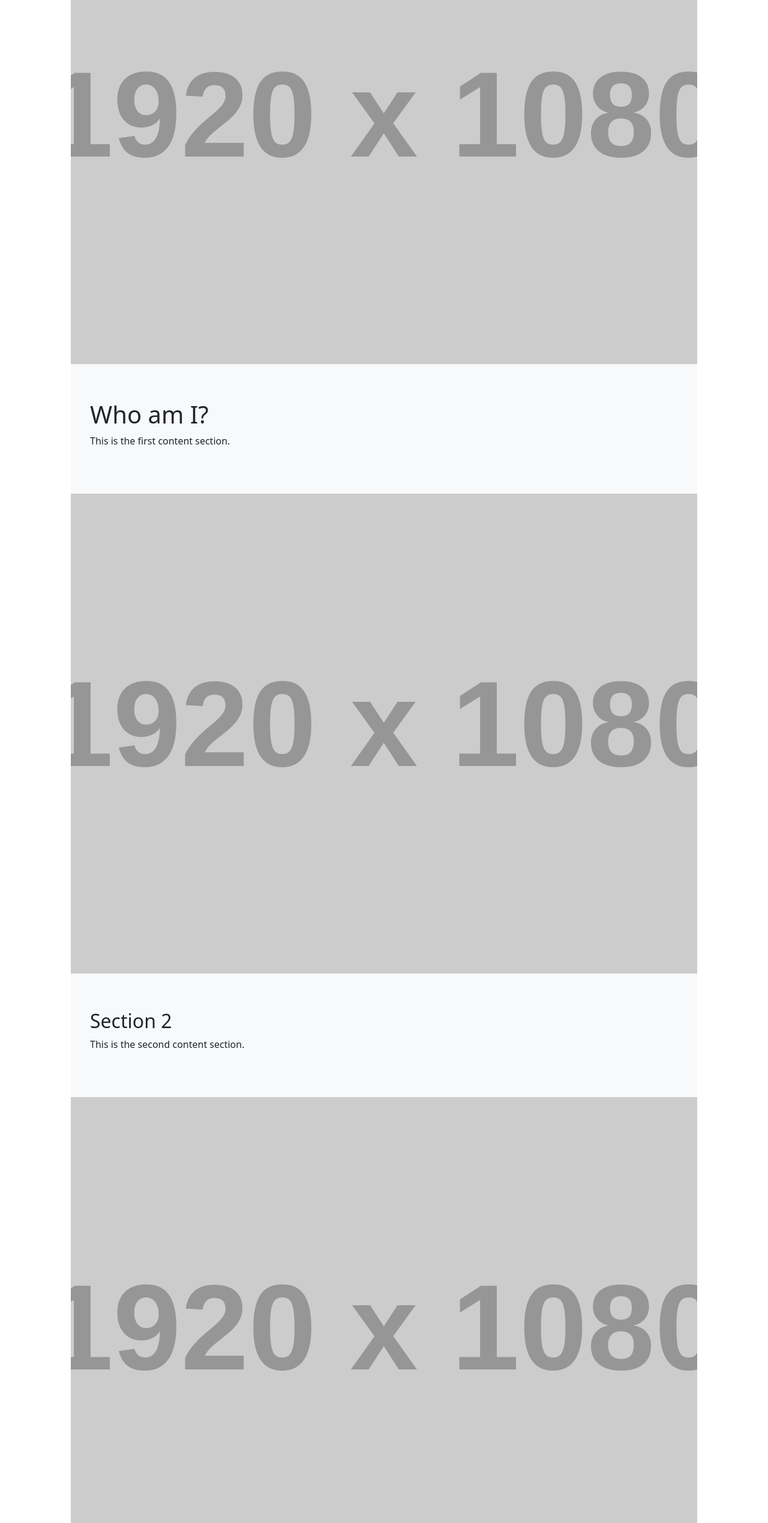
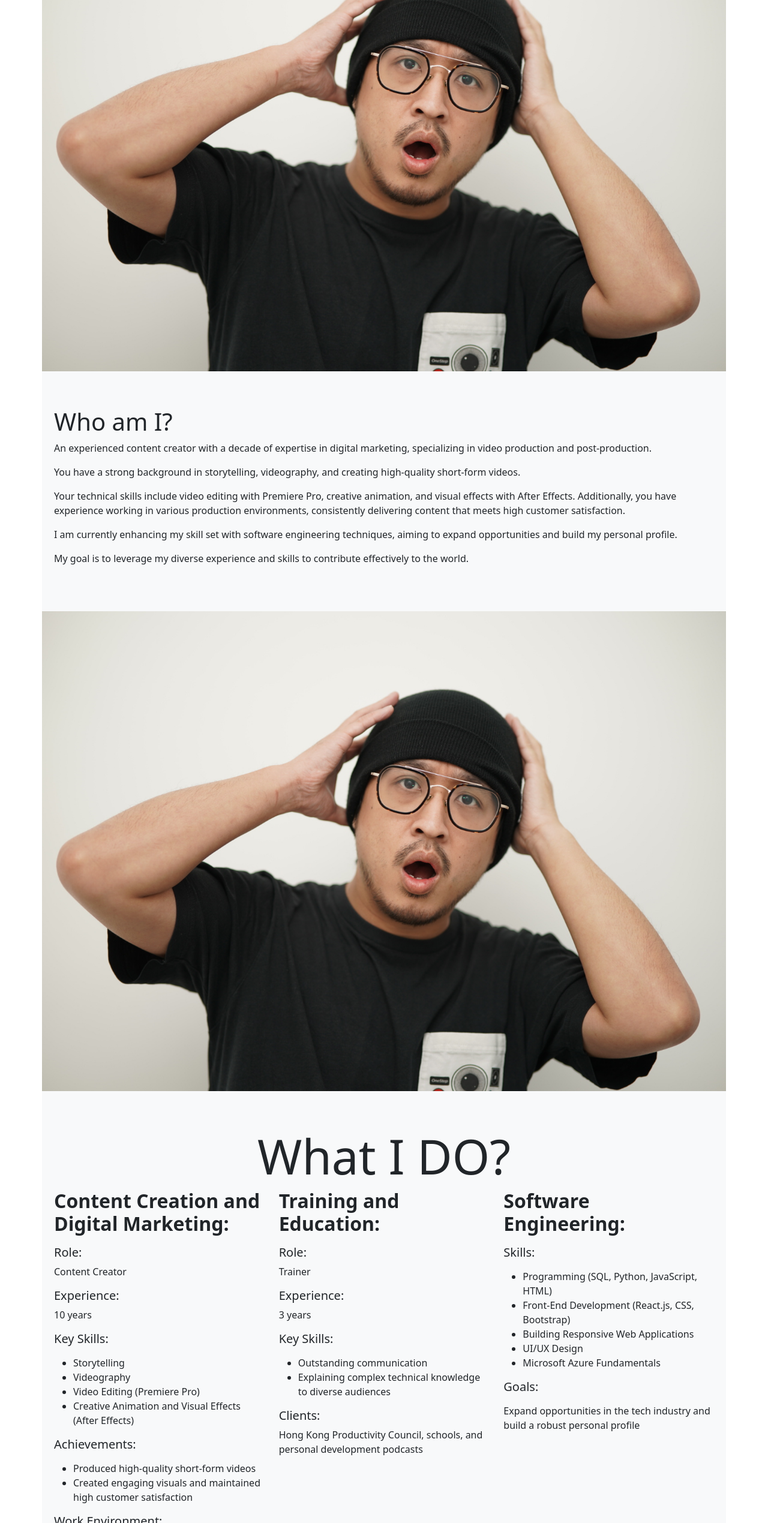
Before and after one commit to wilsonma531/wilsonma531.github.io, a website: page index.html in a window 1280 px wide. Shown: the part 261-2800 px from the top of the page at 60% size. Drawn offline with nearby package versions, Linux system fonts and the light colour scheme; placeholder pictures from the web are drawn by us.

Commit message:
fixed_section

```diff
--- a/index.html
+++ b/index.html
@@ -10,15 +10,21 @@
   <script src="https://cdn.jsdelivr.net/npm/bootstrap@5.3.3/dist/js/bootstrap.bundle.min.js" integrity="sha384-YvpcrYf0tY3lHB60NNkmXc5s9fDVZLESaAA55NDzOxhy9GkcIdslK1eN7N6jIeHz" crossorigin="anonymous"></script>
   <style>
     .content {
-      padding-top: 20px;
+      padding-top: 80px;
+    }
+
+    .container {
+        padding-right: 0px;
+        padding-left: 0%;
     }
     .parallax {
-      background-image: url('https://via.placeholder.com/1920x1080');
+      background-image: url('./assets/DSC05417.JPG');
       min-height: 100vh;
       background-attachment: fixed;
       background-position: center;
       background-repeat: no-repeat;
       background-size: cover;
+      width: 100%;
     }
     .content-section {
       padding: 60px 20px;
@@ -26,78 +32,117 @@
   </style>
 </head>
 <body>
-  <nav class="navbar navbar-expand-lg navbar-light bg-primary fixed-top px-5">
-    <a class="navbar-brand" href="#">Wilson</a>
+  <nav class="navbar navbar-expand-lg navbar-light text-bg-primary fixed-top px-5">
+    <a class="navbar-brand text-white" href="#">Wilson</a>
     <button class="navbar-toggler" type="button" data-toggle="collapse" data-target="#navbarNav" aria-controls="navbarNav" aria-expanded="false" aria-label="Toggle navigation">
       <span class="navbar-toggler-icon"></span>
     </button>
     <div class="collapse navbar-collapse justify-content-end" id="navbarNav">
-      <ul class="navbar-nav ">
+      <ul class="navbar-nav">
+        <li class="nav-item dropdown">
+            <a class="nav-link dropdown-toggle text-white" href="#" role="button" data-bs-toggle="dropdown" aria-expanded="false" data-target="home">
+              About Me
+            </a>
+            <ul class="dropdown-menu">
+              <li><a class="dropdown-item" href="#section1">Who am I?</a></li>
+              <li><a class="dropdown-item" href="#section2">What do I DO?
+              </a></li>
+              <li><a class="dropdown-item" href="#section3">My Experience</a></li>
+            </ul>
+          </li>
         <li class="nav-item">
-          <a class="nav-link" href="#" data-target="home">About Me</a>
+          <a class="nav-link text-white" href="#" data-target="video">Video Productions</a>
         </li>
         <li class="nav-item">
-          <a class="nav-link" href="#" data-target="video">Video Productions</a>
+          <a class="nav-link text-white" href="#" data-target="se">Software Engineering</a>
         </li>
         <li class="nav-item">
-          <a class="nav-link" href="#" data-target="se">Software Engineering</a>
-        </li>
-        <li class="nav-item">
-          <a class="nav-link" href="#" data-target="contact">Contact</a>
+          <a class="nav-link text-white" href="#" data-target="contact">Contact</a>
         </li>
       </ul>
     </div>
   </nav>
-
-  <div class="container p-5">
+  <div class="container">
     <div id="home" class="content">
-        <nav class="navbar navbar-expand-lg navbar-light bg-secondary fixed-top mt-5">
-            <div class="container-fluid">
-              <div class="collapse navbar-collapse" id="navbarNav">
-                <ul class="navbar-nav mx-auto">
-                  <li class="nav-item">
-                    <a class="nav-link" href="#section1">Section 1</a>
-                  </li>
-                  <li class="nav-item">
-                    <a class="nav-link" href="#section2">Section 2</a>
-                  </li>
-                  <li class="nav-item">
-                    <a class="nav-link" href="#section3">Section 3</a>
-                  </li>
-                </ul>
-              </div>
-            </div>
-          </nav>
-
           <!-- Parallax Section 1 -->
-          <div class="parallax" id="section1"></div>
-
+          <div class="parallax"></div>
           <!-- Content Section 1 -->
-          <div class="content-section bg-light">
+          <div class="content-section bg-light"  id="section1">
             <div class="container">
               <h1>Who am I?</h1>
-              <p>This is the first content section.</p>
+              <p>An experienced content creator with a decade of expertise in digital marketing, specializing in video production and post-production. </p>
+              <p>You have a strong background in storytelling, videography, and creating high-quality short-form videos. </p>
+              <p>Your technical skills include video editing with Premiere Pro, creative animation, and visual effects with After Effects. Additionally, you have experience working in various production environments, consistently delivering content that meets high customer satisfaction.</p>
+              <p>I am currently enhancing my skill set with software engineering techniques, aiming to expand opportunities and build my personal profile.</p>
+              <p>My goal is to leverage my diverse experience and skills to contribute effectively to the world.</p>
             </div>
           </div>
 
           <!-- Parallax Section 2 -->
-          <div class="parallax" id="section2"></div>
+          <div class="parallax  d-flex justify-content-center"></div>
 
           <!-- Content Section 2 -->
-          <div class="content-section bg-light">
+          <div class="content-section bg-light" id="section2">
             <div class="container">
-              <h2>Section 2</h2>
-              <p>This is the second content section.</p>
+              <div class="row">
+                <h1 class="display-1 text-center"><b>What I DO?</b></h1>
+                <div class="col-md-4">
+                  <h2><b>Content Creation and Digital Marketing:</b></h2>
+                      <p><h5>Role:</h5>Content Creator</p>
+                      <p><h5>Experience:</h5>10 years</p>
+                      <p><h5>Key Skills:</h5></p>
+                      <ul>
+                        <li>Storytelling</li>
+                        <li>Videography</li>
+                        <li>Video Editing (Premiere Pro)</li>
+                        <li>Creative Animation and Visual Effects (After Effects)</li>
+                      </ul>
+                      <p><h5>Achievements:</h5></p>
+                      <ul>
+                      <li>Produced high-quality short-form videos</li>
+                      <li>Created engaging visuals and maintained high customer satisfaction</li>
+                      </ul>
+                      <p><h5>Work Environment:</h5>
+                      Production environments, digital marketing sector
+                      </p>
+                </div>
+                <div class="col-md-4">
+                  <h2><b>Training and Education:</b></h2>
+                  <p><h5>Role:</h5>Trainer</p>
+                  <p><h5>Experience:</h5>3 years</p>
+                  <p><h5>Key Skills:</h5></p>
+                  <ul>
+                    <li>Outstanding communication</h5>
+                    <li>Explaining complex technical knowledge to diverse audiences</li>
+                  </ul>
+                  <p><h5>Clients:</h5>
+                    Hong Kong Productivity Council, schools, and personal development podcasts
+                  </p>
+                </div>
+                <div class="col-md-4">
+                  <h2><b>Software Engineering:</b></h2>
+                  <p><h5>Skills:</h5></p>
+                  <ul>
+                    <li>Programming (SQL, Python, JavaScript, HTML)</li>
+                    <li>Front-End Development (React.js, CSS, Bootstrap)</li>
+                    <li>Building Responsive Web Applications</li>
+                    <li>UI/UX Design</li>
+                    <li>Microsoft Azure Fundamentals</li>
+                  </ul>
+                  <p><h5>Goals:</h5></p>
+                  <p>Expand opportunities in the tech industry and build a robust personal profile</p>
+                </div>
+              </div>
             </div>
           </div>
 
           <!-- Parallax Section 3 -->
-          <div class="parallax" id="section3"></div>
+          <div class="parallax"></div>
 
           <!-- Content Section 3 -->
-          <div class="content-section bg-light">
+          <div class="content-section bg-light" id="section3">
             <div class="container">
-              <h2>Section 3</h2>
+              <h1 class="display-1 text-center"><b>My Experience</b></h1>
               <p>This is the third content section.</p>
             </div>
           </div>
```
Also changed, not shown: assets/DSC05417.JPG (added), 1 other file.
